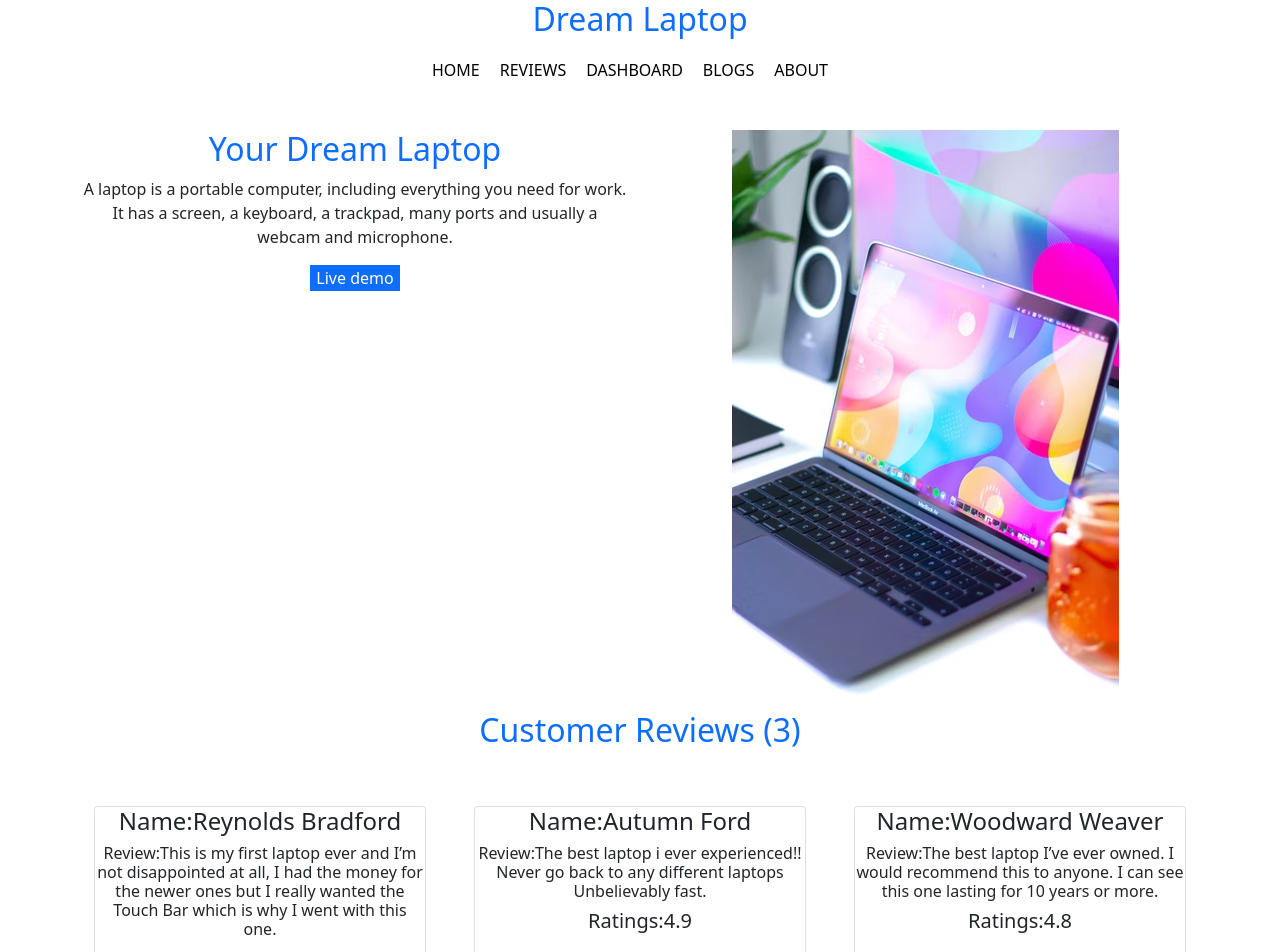
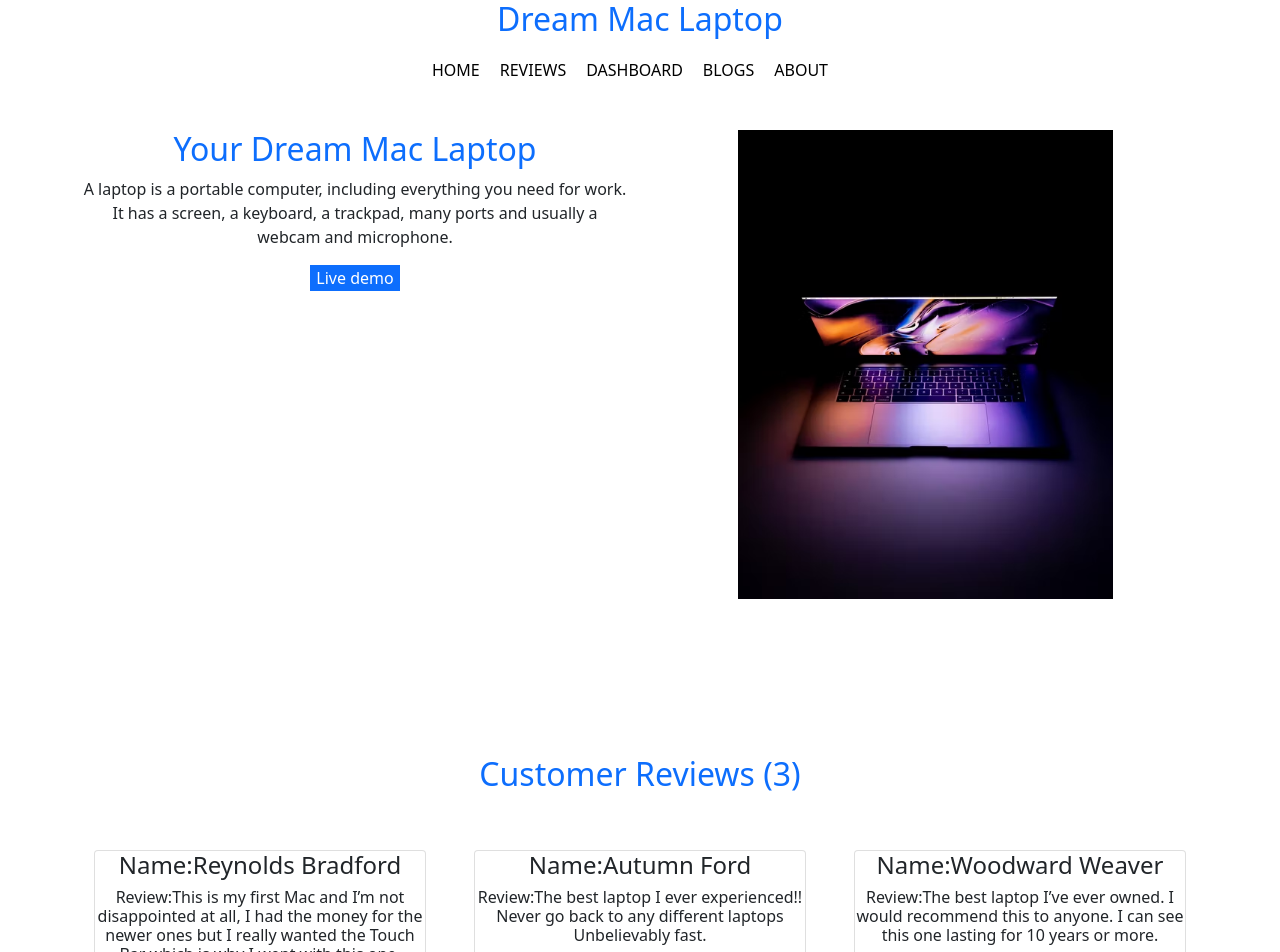
Before and after one commit to Eshshatabdi/dream-mac-laptop, a React (Create React App) app: page / in a window 1280 px wide. Shown: the top 952 px of the page. Built offline with nearby package versions, Linux system fonts and the light colour scheme; the HTML template or start-up script is replaced by a standard one.

Commit message:
description attach in readme

```diff
--- a/public/data.json
+++ b/public/data.json
@@ -4,14 +4,14 @@
         "picture": "http://placehold.it/32x32",
         "rating": 5,
         "name": "Reynolds Bradford",
-        "about": "This is my first laptop ever and I’m not disappointed at all, I had the money for the newer ones but I really wanted the Touch Bar which is why I went with this one."
+        "about": "This is my first Mac and I’m not disappointed at all, I had the money for the newer ones but I really wanted the Touch Bar which is why I went with this one."
     },
     {
         "id": "6249f60b0feba5d8c440cc01",
         "picture": "http://placehold.it/32x32",
         "rating": 4.9,
         "name": "Autumn Ford",
-        "about": "The best laptop i ever experienced!! Never go back to any    different laptops Unbelievably fast."
+        "about": "The best laptop I ever experienced!! Never go back to any    different laptops Unbelievably fast."
     },
     {
         "id": "6249f60ba981bd364214e720",
@@ -25,20 +25,20 @@
         "picture": "http://placehold.it/32x32",
         "rating": 4.9,
         "name": "Robin Russo",
-        "about": "Super fast. I didn’t think the M1 chip would be this good but it is. This computer 8gb works like a 16gb. This was a great purchase"
+        "about": "Super fast. I didn’t think the Mac would be this good but it is. This computer 8gb works like a 16gb. This was a great purchase"
     },
     {
         "id": "6249f60b7fb9e54e6527ccd2",
         "picture": "http://placehold.it/32x32",
         "rating": 5,
         "name": "Nadia Keith",
-        "about": "The M1 wins.  I had bought the intel with 16 gigs and it was warm and you can hear the fans blowing.  I exchanged for the M1 and wow!!!"
+        "about": "The Mac wins. I had bought the intel with 16 gigs and it was warm and you can hear the fans blowing. I exchanged for the M1 and wow!!!"
     },
     {
         "id": "6249f60b1ea62e2a2e26135f",
         "picture": "http://placehold.it/32x32",
         "rating": 4.8,
         "name": "Charmaine Whitehead",
-        "about": "So far this is my first MacBook Experience and it’s been great so far! The power of the M1 chip is unreal, I’ve even played borderlands 2 on it"
+        "about": "So far this is my first Mac Experience and it’s been great so far! The power of the M1 chip is unreal, I’ve even played borderlands 2 on it"
     }
 ]
--- a/public/index.html
+++ b/public/index.html
@@ -1,14 +1,12 @@
 <!DOCTYPE html>
 <html lang="en">
+
 <head>
   <meta charset="utf-8" />
   <link rel="icon" href="%PUBLIC_URL%/favicon.ico" />
   <meta name="viewport" content="width=device-width, initial-scale=1" />
   <meta name="theme-color" content="#000000" />
-    <meta
-      name="description"
-      content="Web site created using create-react-app"
-    />
+  <meta name="description" content="Web site created using create-react-app" />
   <link rel="apple-touch-icon" href="%PUBLIC_URL%/logo192.png" />
   <!--
       manifest.json provides metadata used when your web app is installed on a
@@ -24,8 +22,9 @@
       work correctly both with client-side routing and a non-root public URL.
       Learn how to configure a non-root public URL by running `npm run build`.
     -->
-    <title>Dream Laptop</title>
+  <title>Dream Mac Laptop</title>
 </head>
+
 <body>
   <noscript>You need to enable JavaScript to run this app.</noscript>
   <div id="root"></div>
@@ -40,4 +39,5 @@
       To create a production bundle, use `npm run build` or `yarn build`.
     -->
 </body>
+
 </html>
--- a/src/App.js
+++ b/src/App.js
@@ -12,7 +12,7 @@ import Reviews from './Components/Reviews/Reviews';
 function App() {
   return (
     <div className="App">
-      <h2 className='text-primary'>Dream Laptop</h2>
+      <h2 className='text-primary'>Dream Mac Laptop</h2>
       <Header></Header>
       <Routes>
         <Route path='/' element={<Home></Home>}></Route>
--- a/src/Components/Blogs/Blogs.js
+++ b/src/Components/Blogs/Blogs.js
@@ -7,15 +7,15 @@ const Blogs = () => {
                 <h4>What is context API?</h4>
                 <p>Ans: The Context API is a React structure that computing you to exchange identical details and supports in solving prop-drilling from all levels of your appliance. The React Context API is a process for a React app to productively generate global variables that can be abstained around. This is the substitute to "prop drilling" or moving props from grandparent to parents to child, and so on. Context is also considered as an easier, lighter pathway to state management using Redux.
                 </p>
+
+
                 <h4>What is the difference between inline, block and inline-block element?</h4>
-                <p>Ans: Inline: The element does n’t start on a new line and only enthrall just the range it requires. You ca n’t set the range or height.Here are a few elements that have a default inline property:span,a,img, strong,small etc.
+                <p>Ans: Inline: The element doesn’t start on a new line and only enthrall just the range it requires. You can’t set the range or height. Therefore,  even if you try to set any height as well width, it won't effect anything at all.
+                </p>
+                <p>Block:  its totally opposite of inline and The element will start on a new line and enthrall the full width available. And you can set width and height values. So that means block elements will occupy the entire width of its parent element.
 
                 </p>
-                <p>Block: The element will start on a new line and enthrall the full range available. And you can set range and height values.Here are a few elements that have a default block property:div,h1,p,li,etc.
-
-
-                </p>
-                <p>Inline- block: It’s formatted just like the inline element, where it does n’t start on a new line. But, you can set range and height values.</p>
+                <p>Inline- block: It’s formatted just like the inline element, where it doesn’t start on a new line. However, you can set range and height values.</p>
 
             </div>
 
--- a/src/Components/Home/Home.js
+++ b/src/Components/Home/Home.js
@@ -1,9 +1,9 @@
 import React from 'react';
 import { useNavigate } from 'react-router-dom';
 import useReview from '../../customHooks/useReview';
-import image from '../../image.avif'
+import image1 from '../../image1.avif';
 import ReviewDetails from '../ReviewDetails/ReviewDetails';
-import Reviews from '../Reviews/Reviews';
+
 
 const Home = () => {
     const [reviews, setReviews] = useReview();
@@ -12,12 +12,12 @@ const Home = () => {
         <div className='container'>
             <div className='row mt-5'>
                 <div className='col-md-6 '>
-                    <h2 className='text-primary'>Your Dream Laptop</h2>
+                    <h2 className='text-primary'>Your Dream Mac Laptop</h2>
                     <p>A laptop is a portable computer, including everything you need for work. It has a screen, a keyboard, a trackpad, many ports and usually a webcam and microphone.</p>
                     <button className=' bg-primary text-white border-0'>Live demo</button>
                 </div>
                 <div className='col-md-6 '>
-                    <img className='h-200' src={image} alt="" />
+                    <img className='h-75' src={image1} alt="" />
 
                 </div>
 
```
Also changed, not shown: src/image1.avif (added), 1 other file (tests, documents, lock files or other folders). Lines whose indentation alone changed are shown as unchanged.
